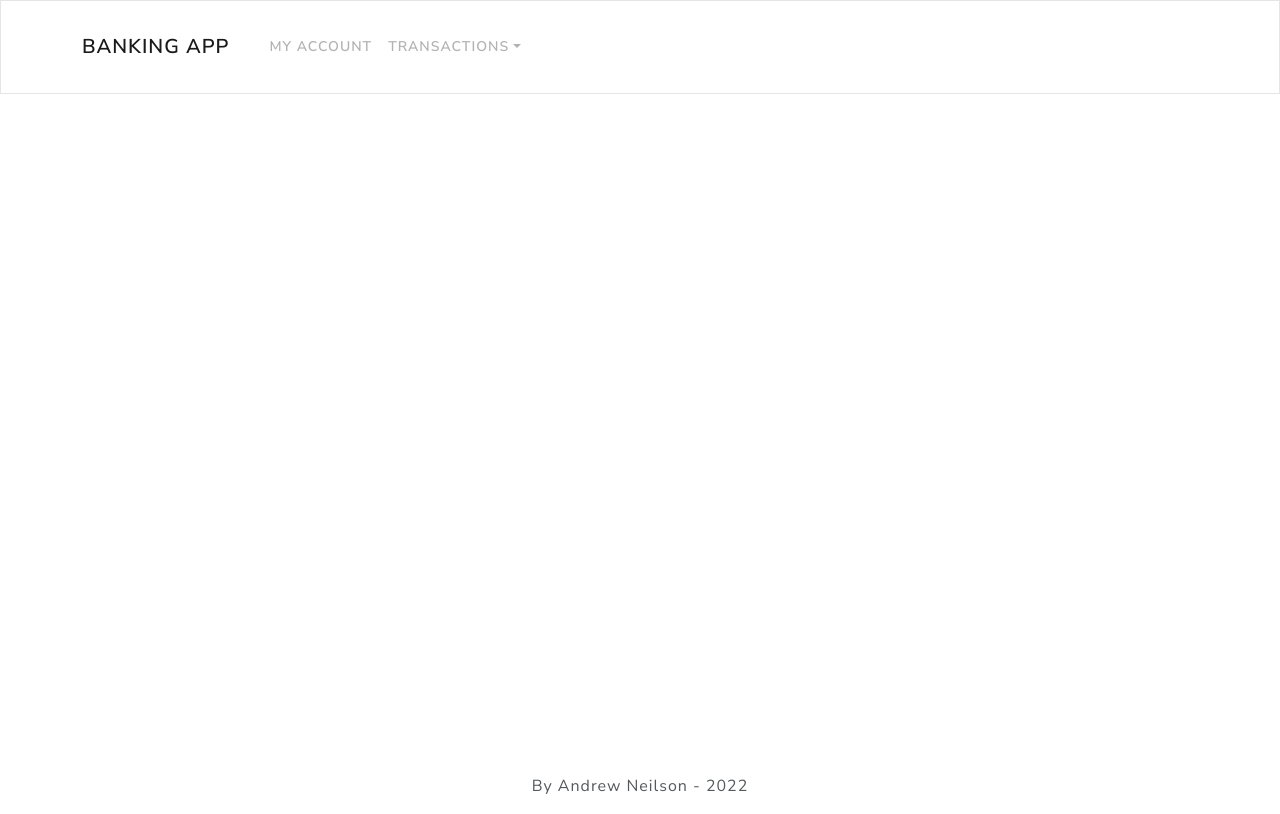
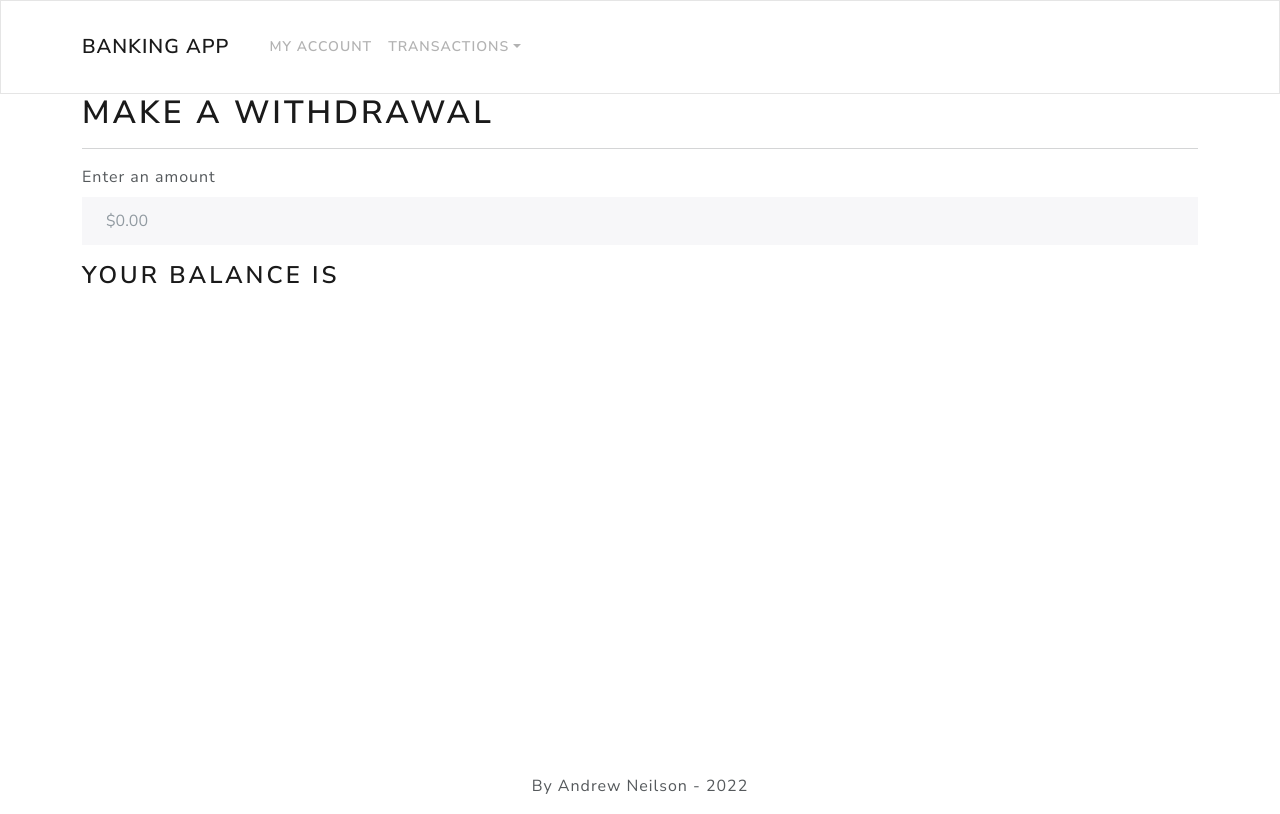
Before and after one commit to dragon-seed/banking_app, a React (Create React App) app in the folder bank-client/: page /#/withdraw in a window 1280 px wide. Built offline with nearby package versions, Linux system fonts and the light colour scheme.

Commit message:
created account, deposit, and withdraw pages

```diff
--- a/bank-client/src/App.js
+++ b/bank-client/src/App.js
@@ -4,6 +4,9 @@ import Header from './components/Header/Header'
 import LandingPage from './components/LandingPage'
 import Signup from './components/Signup'
 import Login from './components/Login'
+import Account from './components/Account'
+import Deposit from './components/Deposit'
+import Withdraw from './components/Withdraw'
 import { Routes, Route } from 'react-router-dom';
 
 function App() {
@@ -15,10 +18,9 @@ function App() {
         <Route path='/' element={<LandingPage/>} />
         <Route path='/login' element={<Login/>} />
         <Route path='/signup' element={<Signup/>} />
-        {/* <Route path='/summary' element={Summary} />
-        <Route path='/deposit' element={Deposit} />
-        <Route path='/withdraw' element={Withdraw} />
-        <Route path='/transfer' element={Transfer} /> */}
+        <Route path='/account' element={<Account/>}/>
+        <Route path='/deposit' element={<Deposit/>} />
+        <Route path='/withdraw' element={<Withdraw/>} />
       </Routes>
     </main>
 
--- /dev/null
+++ b/bank-client/src/components/Account.js
@@ -0,0 +1,17 @@
+import MainScreen from "./MainScreen";
+
+const Account = () => {
+
+    return (
+        <MainScreen title="Your Account Summary">
+            <div>
+                Your current balance is
+            </div>
+        </MainScreen>
+    )
+
+
+
+}
+
+export default Account;
--- /dev/null
+++ b/bank-client/src/components/Deposit.js
@@ -0,0 +1,23 @@
+import MainScreen from "./MainScreen";
+import { Form } from "react-bootstrap";
+
+const Deposit = () => {
+  return (
+    <MainScreen title="Make a Deposit">
+      <div>
+        <Form>
+          <Form.Group className="mb-3" controlId="name">
+            <Form.Label>Enter an amount</Form.Label>
+            <Form.Control
+              type="amount"
+              placeholder="$0.00"
+            />
+          </Form.Group>
+        </Form>
+        <h3>Your balance is</h3>
+      </div>
+    </MainScreen>
+  );
+};
+
+export default Deposit;
--- /dev/null
+++ b/bank-client/src/components/Withdraw.js
@@ -0,0 +1,23 @@
+import MainScreen from "./MainScreen";
+import { Form } from "react-bootstrap";
+
+const Withdraw = () => {
+  return (
+    <MainScreen title="Make a Withdrawal">
+      <div>
+        <Form>
+          <Form.Group className="mb-3" controlId="name">
+            <Form.Label>Enter an amount</Form.Label>
+            <Form.Control
+              type="amount"
+              placeholder="$0.00"
+            />
+          </Form.Group>
+        </Form>
+        <h3>Your balance is</h3>
+      </div>
+    </MainScreen>
+  );
+};
+
+export default Withdraw;
```
